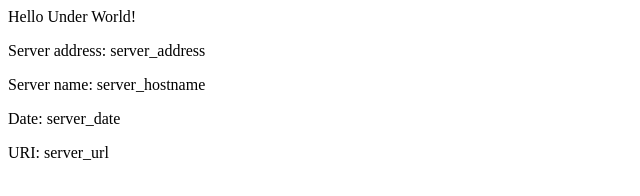
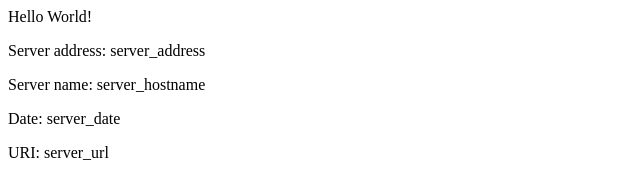
Before and after one commit to bulbulpaul/eks-example, a plain HTML site: page src/index.html in a window 1280 px wide. Shown: the full height of the page, 0-640 px from the left. Drawn offline with Linux system fonts and the light colour scheme.

Commit message:
Revert "updating v2"
This reverts commit ce3a21f2eb556f741ae6ab943eaa41ca0abf94bc.

```diff
--- a/src/index.html
+++ b/src/index.html
@@ -2,7 +2,7 @@
 <title>Hello World</title>
 </head>
 <div class="info">
-<h>Hello Under World!</h>
+<h>Hello World!</h>
 <p><span>Server&nbsp;address:</span> <span>server_address</span></p>
 <p><span>Server&nbsp;name:</span> <span>server_hostname</span></p>
 <p class="smaller"><span>Date:</span> <span>server_date</span></p>
```
